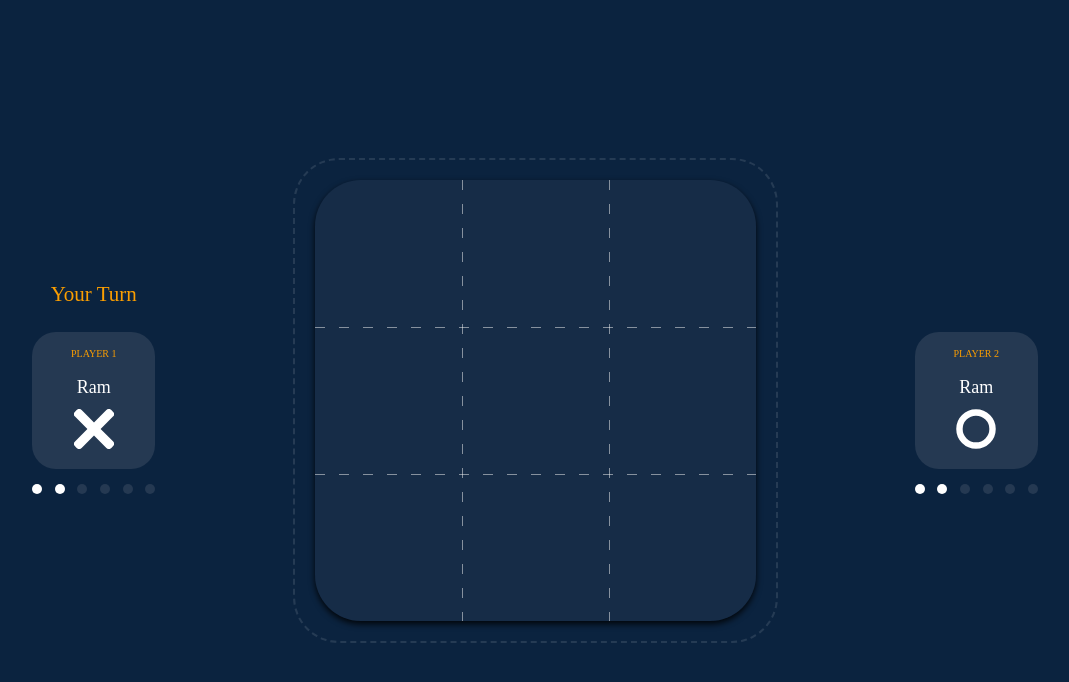
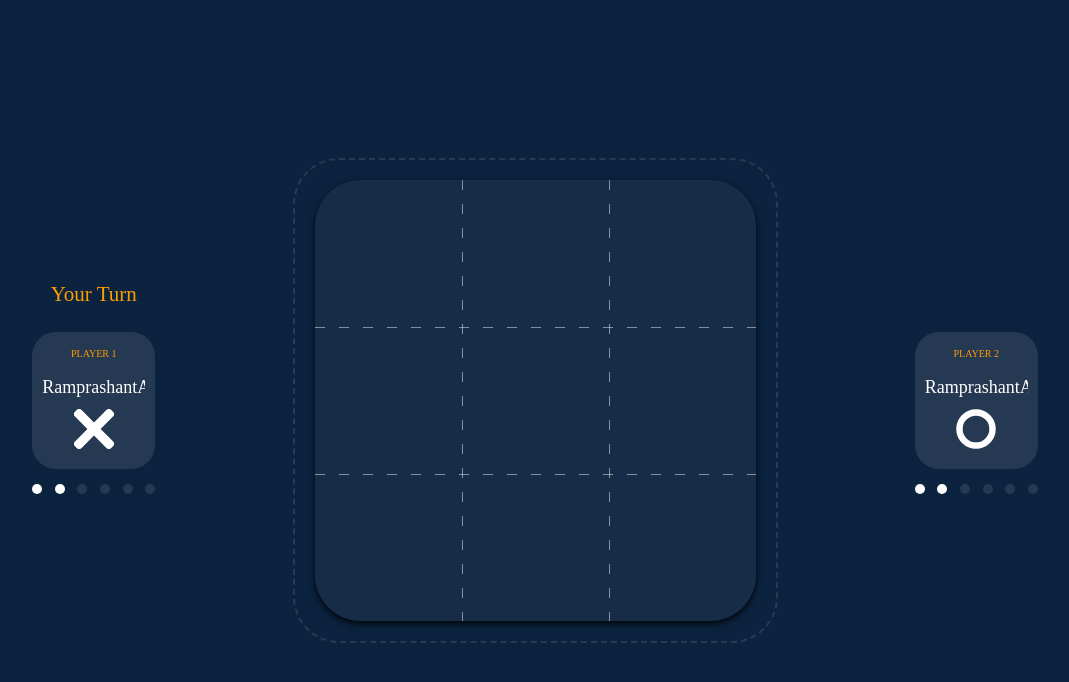
Before and after one commit to prashanthsarma/tic-tac-toe, a React (Create React App) app: page / in a window 1280 px wide. Shown: the top 682 px of the page, without its empty margins (105-1174 px from the left). Built offline with nearby package versions, Linux system fonts and the light colour scheme.

Commit message:
Removing onclicks on board when round ends

```diff
--- a/src/features/game/Arena/index.tsx
+++ b/src/features/game/Arena/index.tsx
@@ -1,8 +1,6 @@
 import React, { useState } from 'react';
 import { useSelector, useDispatch } from 'react-redux';
-import {
-
-} from '../gameSlice';
+import { selectCommonStatus, selectCurrentPlayer } from '../gameSlice';
 import { Board } from '../Board';
 import { CentralPlaceholder } from '../CentralPlaceholder';
 import styles from './Arena.module.css';
@@ -10,11 +8,14 @@ import { Player } from '../Player';
 
 export const Arena = () => {
 
+  const status = useSelector(selectCommonStatus);
+  const currentPlayer = useSelector(selectCurrentPlayer);
+
   return (
     <div className={styles.arena}>
       <Player player={1} />
       <CentralPlaceholder>
-        <Board />
+        <Board status={status}/>
       </CentralPlaceholder>
       <Player player={2} />
     </div>
--- a/src/features/game/Board/index.tsx
+++ b/src/features/game/Board/index.tsx
@@ -5,12 +5,16 @@ import {
   makeMove,
 } from '../gameSlice';
 import { Coin } from '../Coin';
-import { CoinState } from '../interfaces';
+import { CoinState, RoundStatus } from '../interfaces';
 import { CellWidth } from '../constants';
 import { Lines } from './Lines';
 import styles from './Board.module.css';
 
-export const Board = () => {
+interface IBoardProps {
+  status: RoundStatus
+}
+
+export const Board: React.FC<IBoardProps> = (props) => {
   const boardState = useSelector(selectBoardState);
   const dispatch = useDispatch();
   // const [incrementAmount, setIncrementAmount] = useState('2');
@@ -31,15 +35,25 @@ export const Board = () => {
                   <Coin i={i} j={j} player={c.player} isWin={c.isWinCoin} />
                 </div>
                 :
-                <div key={`${i},${j}`}
-                  style={cellStyle}
-                  className={styles.coinContainer}
-                  onClick={() => dispatch(makeMove({ move: { i, j } }))}>
-                </div>
+                <>{
+                  props.status === RoundStatus.Continue ?
+                    < div key={`${i},${j}`}
+                      style={cellStyle}
+                      className={styles.coinContainer}
+                      onClick={() => dispatch(makeMove({ move: { i, j } }))}>
+                    </div>
+                    : < div key={`${i},${j}`}
+                      style={cellStyle}
+                      className={styles.coinContainer}
+                    >
+                    </div>
+                }
+                </>
             }
           </>
-        ))}
-      </div>
+        ))
+        }
+      </div >
 
     )
   }
--- a/src/features/game/Player/Player.module.css
+++ b/src/features/game/Player/Player.module.css
@@ -1,5 +1,5 @@
 .playerDiv {
-  position:relative;
+  position: relative;
   height: 137px;
   width: 123px;
   background-color: var(--secondary-bg);
@@ -43,11 +43,14 @@
 
 .playerName {
   font-size: 18px;
+  max-height: 40px;
+  max-width: 103px;
+  overflow: hidden;
 }
 
 .playerRoundWins {
   position: absolute;
-    display:flex;
+  display: flex;
   width: 123px;
   justify-content: space-between;
   bottom: -25px;
@@ -60,17 +63,17 @@
   width: 10px;
   height: 10px;
 }
-.winEllipse{
+.winEllipse {
   fill: var(--primary-fg);
 }
 
-.emptyEllipse{
+.emptyEllipse {
   fill: var(--secondary-bg);
 }
 
-.playerRoundStatus{
+.playerRoundStatus {
   position: absolute;
-    display:flex;
+  display: flex;
   width: 123px;
   justify-content: space-around;
   top: -50px;
--- a/src/features/game/gameSlice.ts
+++ b/src/features/game/gameSlice.ts
@@ -27,7 +27,7 @@ const initBoardState = () => {
 const initRoundState = () => {
   const initial: PlayerState[] = [];
   for (let i = 0; i <= MaxPlayers; i++) {
-    initial.push({ currentStatus: RoundStatus.Continue, streaks: 0, wins: 2, name:'Ram' })
+    initial.push({ currentStatus: RoundStatus.Continue, streaks: 0, wins: 2, name:'RamprashantAnanthramanSarma' })
   }
   return initial;
 }
@@ -80,5 +80,6 @@ export const incrementAsync = (amount: number): AppThunk => dispatch => {
 export const selectBoardState = (state: RootState) => state.game.boardState;
 export const selectPlayerState = (state: RootState) => state.game.playerStates;
 export const selectCurrentPlayer = (state: RootState) => state.game.currentPlayer;
+export const selectCommonStatus = (state: RootState) => state.game.playerStates[0].currentStatus;
 
 export default gameSlice.reducer;
```
Lines whose indentation alone changed are shown as unchanged.
